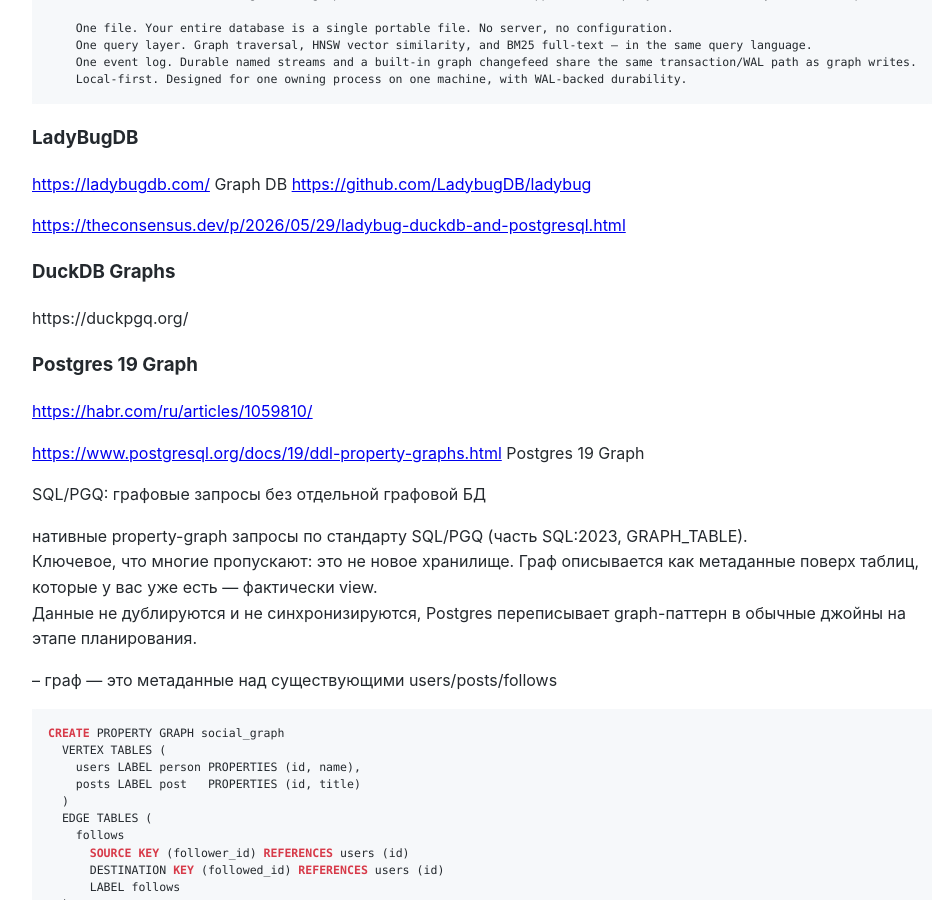
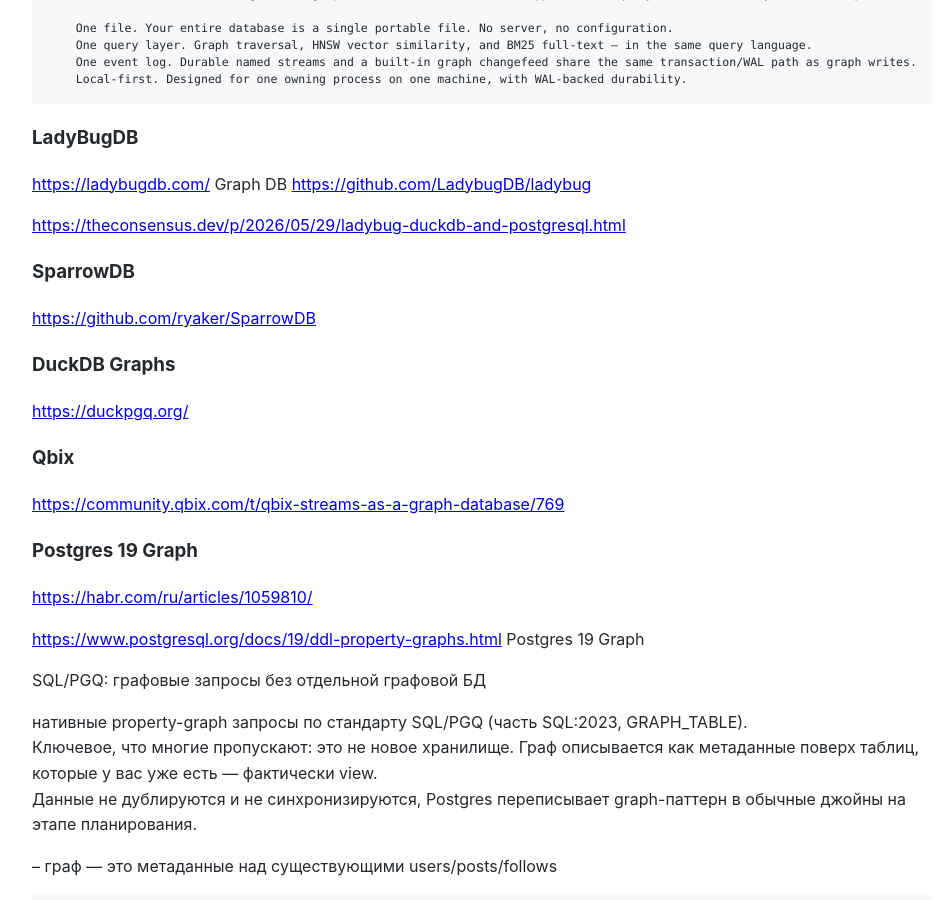
Before and after one commit to Michael-Lubinsky/michael-lubinsky.github.com, a Jekyll site: the page built from graph/graph.md, in a window 1280 px wide and 900 px high, scrolled down 918 px. Shown: the whole window, without its empty margins (158-1107 px from the left). Built offline with Jekyll 4.4.1, drawn with Linux system fonts in a browser that asks for light colours; our own code applies the rules of GitHub Pages for plain Markdown files.

Commit message:
Update graph.md

```diff
--- a/graph/graph.md
+++ b/graph/graph.md
@@ -49,9 +49,19 @@
 
 <https://theconsensus.dev/p/2026/05/29/ladybug-duckdb-and-postgresql.html>
 
+### SparrowDB
+
+<https://github.com/ryaker/SparrowDB>
+
+
 ### DuckDB Graphs
 
-https://duckpgq.org/
+<https://duckpgq.org/>
+
+### Qbix
+
+<https://community.qbix.com/t/qbix-streams-as-a-graph-database/769>
+
 
 ### Postgres 19 Graph
 
```
